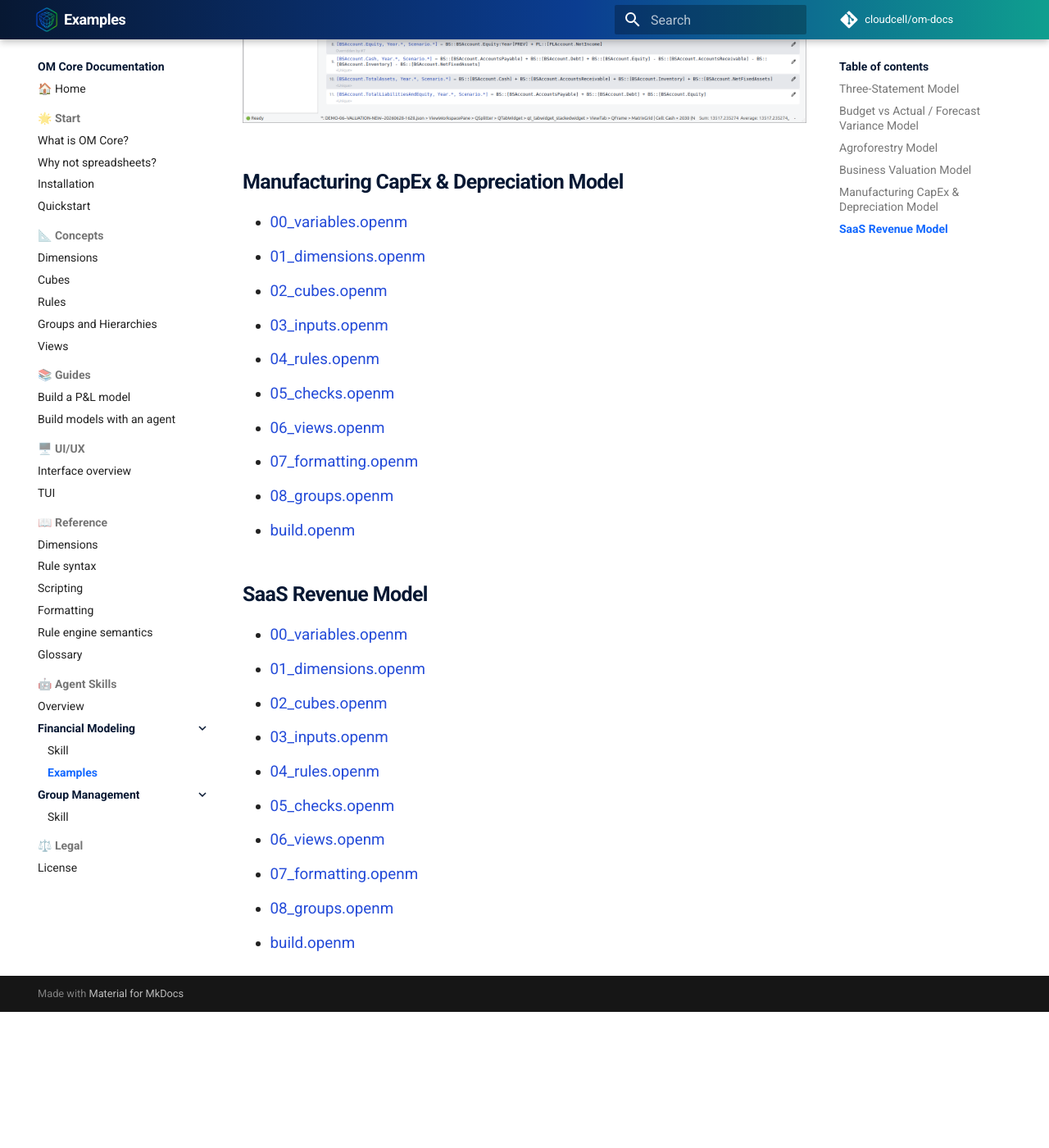
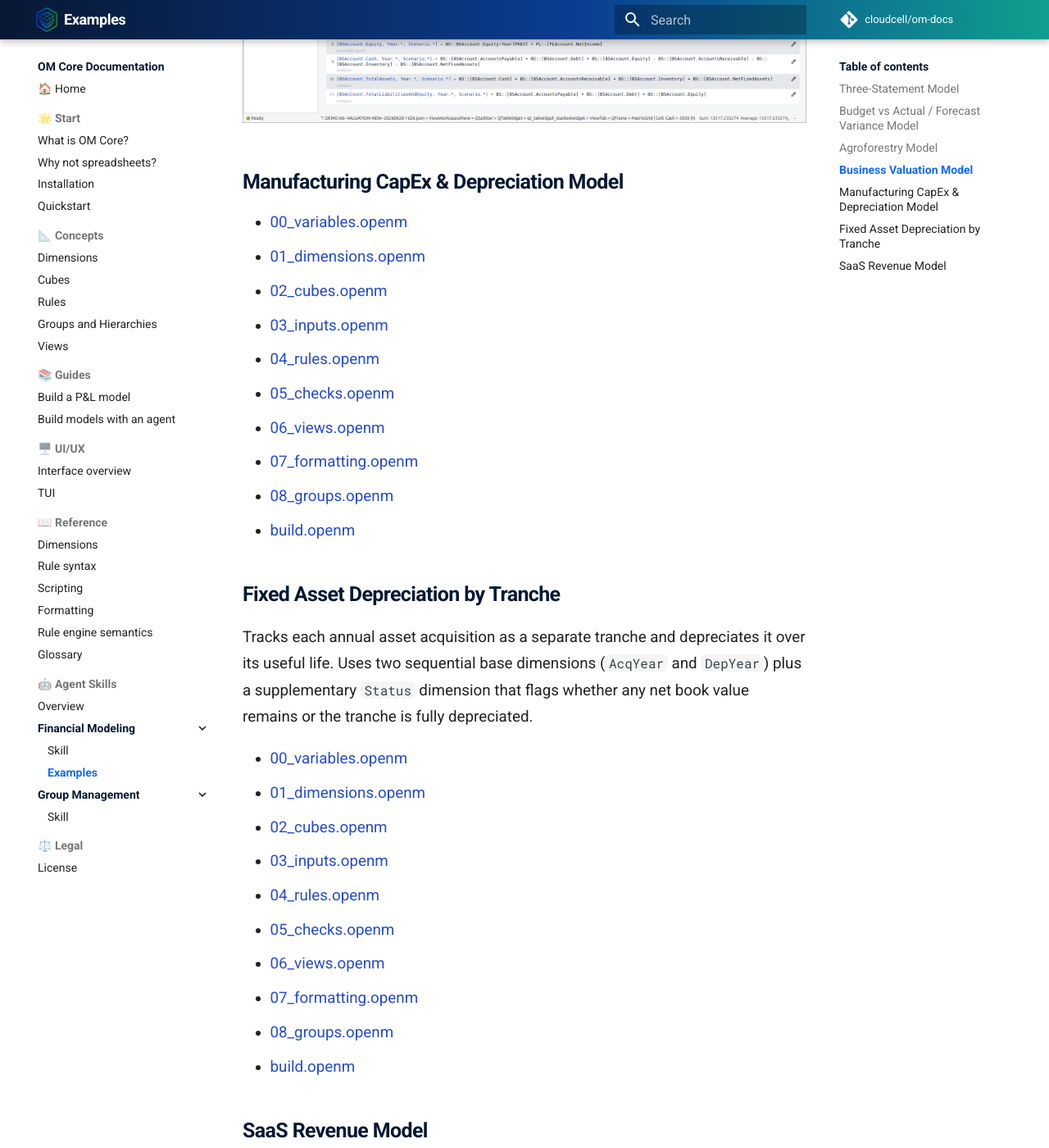
Before and after one commit to cloudcell/om-docs, an MkDocs documentation site: the page built from docs/skills/om-core-financial-modeling/examples/index.md, in a window 1280 px wide and 1400 px high, scrolled down 4407 px. Shown: the whole window at 82% size. Built offline with MkDocs 1.6.1 and Material for MkDocs 9.7.7, drawn with Linux system fonts in a browser that asks for light colours; comment, search, counter and statistics services are not loaded; before the commit the page ends 5641 px from its top, so only the background shows below that.

Commit message:
docs: add fixed asset depreciation by tranche example with dual sequential dimensions and status flags
Add complete fixed-asset-depreciation example tracking annual acquisition tranches with separate AcqYear and DepYear sequential dimensions. Includes straight-line depreciation rules per asset type, accumulated depreciation roll-forward, net book value calculation, and supplementary FAStatus cube with HasRemainingValue/IsFullyDepreciated flags. Add preset number formatting and conditional fill colors for

```diff
--- a/docs/skills/om-core-financial-modeling/examples/index.md
+++ b/docs/skills/om-core-financial-modeling/examples/index.md
@@ -100,6 +100,24 @@ plug.
 - [08_groups.openm](manufacturing-capex-model/08_groups.openm)
 - [build.openm](manufacturing-capex-model/build.openm)
 
+## Fixed Asset Depreciation by Tranche
+
+Tracks each annual asset acquisition as a separate tranche and depreciates it
+over its useful life. Uses two sequential base dimensions (`AcqYear` and
+`DepYear`) plus a supplementary `Status` dimension that flags whether any net
+book value remains or the tranche is fully depreciated.
+
+- [00_variables.openm](fixed-asset-depreciation/00_variables.openm)
+- [01_dimensions.openm](fixed-asset-depreciation/01_dimensions.openm)
+- [02_cubes.openm](fixed-asset-depreciation/02_cubes.openm)
+- [03_inputs.openm](fixed-asset-depreciation/03_inputs.openm)
+- [04_rules.openm](fixed-asset-depreciation/04_rules.openm)
+- [05_checks.openm](fixed-asset-depreciation/05_checks.openm)
+- [06_views.openm](fixed-asset-depreciation/06_views.openm)
+- [07_formatting.openm](fixed-asset-depreciation/07_formatting.openm)
+- [08_groups.openm](fixed-asset-depreciation/08_groups.openm)
+- [build.openm](fixed-asset-depreciation/build.openm)
+
 ## SaaS Revenue Model
 
 - [00_variables.openm](saas-revenue-model/00_variables.openm)
```
Also changed, not shown: 10 other files.
